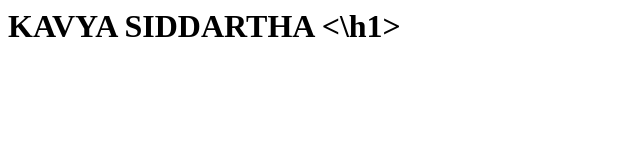
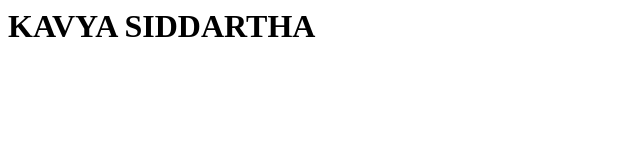
Before and after one commit to kavyasiddartha/kavyasiddartha.github.io, a plain HTML site: page index.html in a window 1280 px wide. Shown: the whole page, without its empty margins (0-640 px from the left). Drawn offline with Linux system fonts and the light colour scheme.

Commit message:
quick fix

```diff
--- a/index.html
+++ b/index.html
@@ -1 +1 @@
-<h1> KAVYA SIDDARTHA <\h1>
+<h1> KAVYA SIDDARTHA </h1>
```
